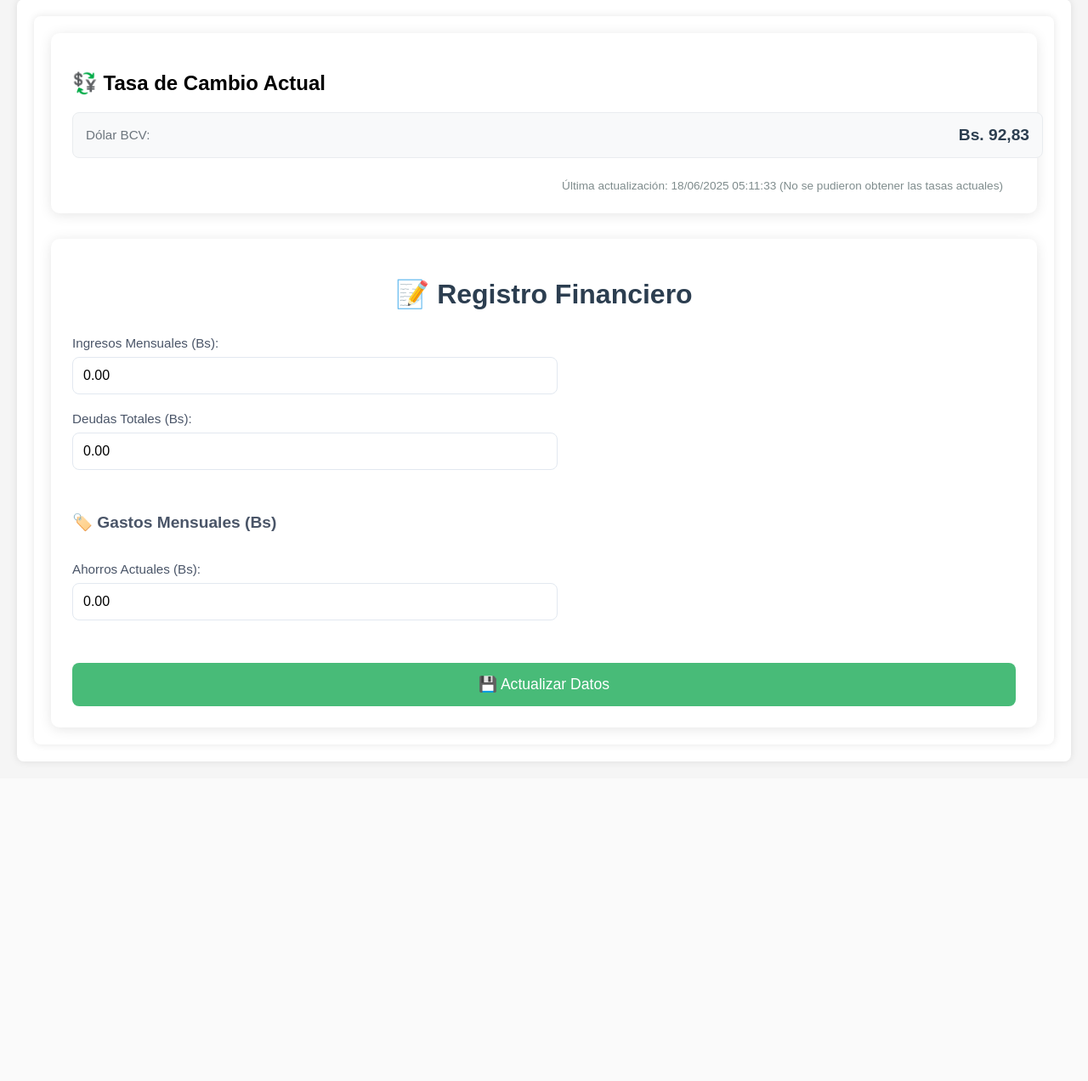
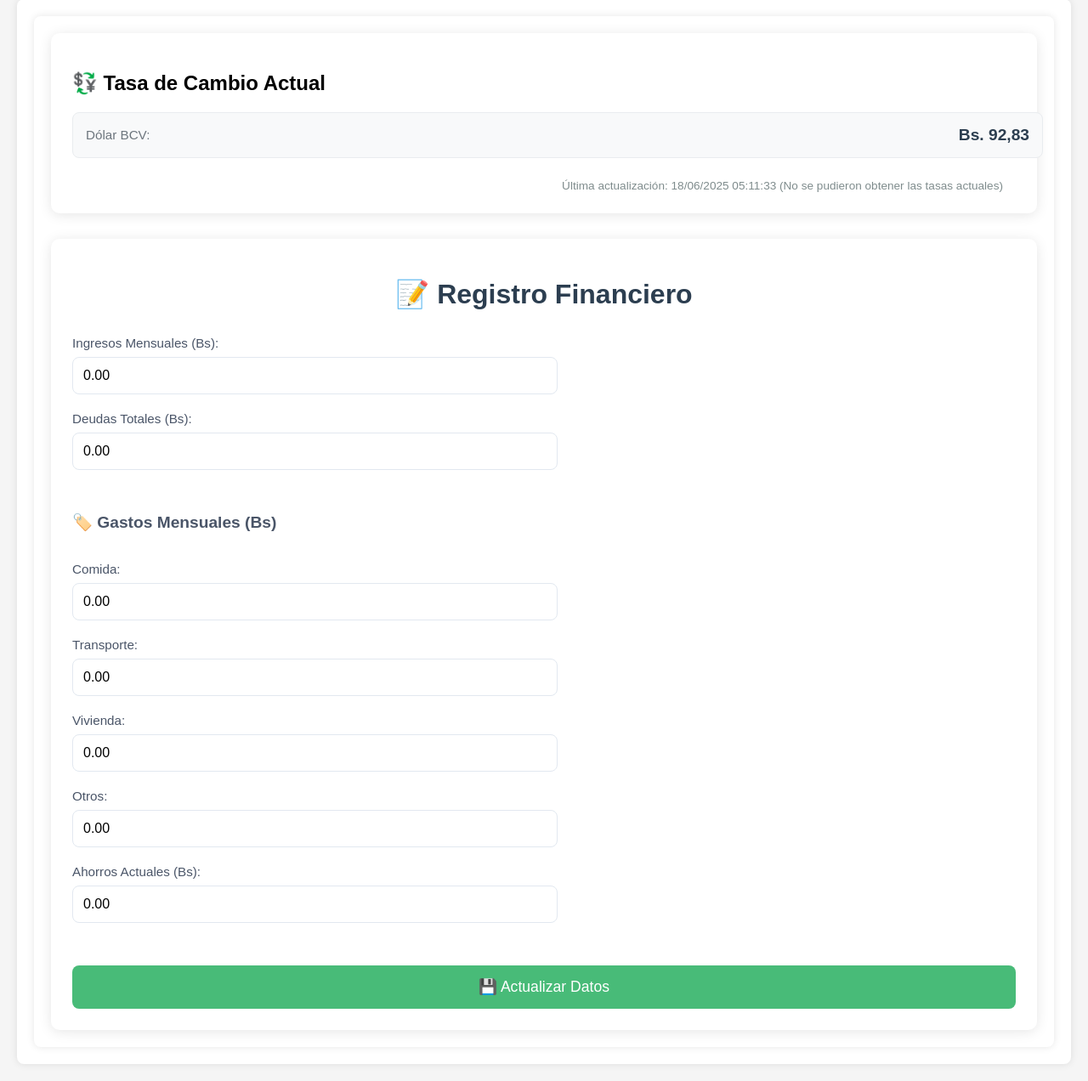
Before and after one commit to PotOfCode/AI-financial-advisor, a Flask app: template templates/registro.html in a window 1280 px wide. Shown: the part 111-1383 px from the top of the page at 85% size. Before the commit the page ends 1009 px from the top, so only its background shows below. Run offline with Flask 3, Linux system fonts and the light colour scheme; the template is opened without the code that fills it, so the values that code supplies are empty; data comes from the database, SQL or seed files in the repository.

Commit message:
Databes Add

```diff
--- a/app.py
+++ b/app.py
@@ -9,6 +9,8 @@ from io import BytesIO
 import base64
 import matplotlib
 matplotlib.use('Agg')
+from flask_sqlalchemy import SQLAlchemy
+from flask_migrate import Migrate
 import os
 from flask_cors import CORS
 from datetime import datetime
@@ -26,6 +28,34 @@ genai.configure(api_key=GOOGLE_API_KEY)
 
 # ** API para Tasas de Cambio **
 EXCHANGERATE_API_KEY = os.environ.get('CHANGE_API_KEY')
+
+#* --- Configuración de la Base de Datos SQLite ---
+basedir = os.path.abspath(os.path.dirname(__file__))
+app.config['SQLALCHEMY_DATABASE_URI'] = 'sqlite:///' + os.path.join(basedir, 'site.db')
+app.config['SQLALCHEMY_TRACK_MODIFICATIONS'] = False
+db = SQLAlchemy(app)
+migrate = Migrate(app, db)
+
+    #* --- Modelos de Base de Datos ---
+
+class User(db.Model):
+    id = db.Column(db.Integer, primary_key=True)
+    identifier = db.Column(db.String(120), unique=True, nullable=False) # nullable=False significa que no puede ser nulo
+    financial_data = db.relationship('FinancialData', backref='owner', uselist=False, lazy='joined')
+
+class FinancialData(db.Model):
+    id = db.Column(db.Integer, primary_key=True)
+    user_id = db.Column(db.Integer, db.ForeignKey('user.id'), nullable=False, unique=True)
+    ingresos = db.Column(db.Float, default=0.0, nullable=False)
+    gasto_comida = db.Column(db.Float, default=0.0, nullable=False)
+    gasto_transporte = db.Column(db.Float, default=0.0, nullable=False)
+    gasto_vivienda = db.Column(db.Float, default=0.0, nullable=False)
+    gasto_otros = db.Column(db.Float, default=0.0, nullable=False)
+    deudas = db.Column(db.Float, default=0.0, nullable=False)
+    ahorros = db.Column(db.Float, default=0.0, nullable=False)
+
+    #* --- Fin de Modelos ---
+#* --- Fin de Configuración de Base de Datos ---
 
 # Rutas y Lógica de la Aplicación
 
@@ -137,18 +167,43 @@ def get_chat_session():
     # y guardar la sesión al final de la petición.
     return chat
 
+@app.before_request
+def load_user_and_data():
+    default_identifier = 'usuario_unico_del_asesor'
+    user = User.query.filter_by(identifier=default_identifier).first()
+    if not user:
+        try:
+            user = User(identifier=default_identifier)
+            db.session.add(user)
+            db.session.commit()
+        except Exception as e:
+            db.session.rollback()
+            print(f"Error al crear usuario por defecto: {e}")
+            return
 
-@app.before_request
-def inicializar_datos():
-    # Inicializa session['datos'] con valores float por defecto si no existe
-    if 'datos' not in session:
-        session['datos'] = {
-            'ingresos': 0.0,
-            'gastos': {'Comida': 0.0, 'Transporte': 0.0, 'Vivienda': 0.0, 'Otros': 0.0},
-            'deudas': 0.0,
-            'ahorros': 0.0
-        }
-        session.modified = True
+    financial_data = FinancialData.query.filter_by(user_id=user.id).first()
+
+    if not financial_data:
+        try:
+            financial_data = FinancialData(
+                user_id=user.id,
+                ingresos=0.0,
+                gasto_comida=0.0,
+                gasto_transporte=0.0,
+                gasto_vivienda=0.0,
+                gasto_otros=0.0,
+                deudas=0.0,
+                ahorros=0.0
+            )
+            db.session.add(financial_data)
+            db.session.commit()
+        except Exception as e:
+            db.session.rollback()
+            print(f"Error al crear datos financieros iniciales: {e}")
+            return
+
+    session['current_user_id'] = user.id
+    session.modified = True
 
 @app.route('/')
 def index():
@@ -157,9 +212,13 @@ def index():
 
 @app.route('/registro', methods=['GET', 'POST'])
 def registro():
-    # Asegurar que session['datos'] existe antes de intentar acceder a ella
-    if 'datos' not in session:
-        inicializar_datos() # Llama a la función para inicializarla si no existe
+    user_id = session.get('current_user_id') # Obtenemos el ID de la sesión
+    user = User.query.get(user_id) # Buscamos el objeto User
+    user_financial_data = user.financial_data
+
+    if not user_financial_data:
+        flash('Error interno: No se pudieron cargar tus datos financieros.', 'danger')
+        return redirect(url_for('index'))
 
     if request.method == 'POST':
         try:
@@ -171,29 +230,26 @@ def registro():
             deudas = float(request.form.get('deudas', 0.0))
             ahorros = float(request.form.get('ahorros', 0.0))
 
-            session['datos'] = {
-                'ingresos': max(0.0, ingresos),
-                'gastos': {
-                    'Comida': max(0.0, comida),
-                    'Transporte': max(0.0, transporte),
-                    'Vivienda': max(0.0, vivienda),
-                    'Otros': max(0.0, otros)
-                },
-                'deudas': max(0.0, deudas),
-                'ahorros': max(0.0, ahorros)
-            }
-            session.modified = True # Marca la sesión como modificada para que se guarde
-            flash('Datos actualizados correctamente', 'success') # Añade mensaje de éxito
+            user_financial_data.ingresos = max(0.0, ingresos)
+            user_financial_data.gasto_comida = max(0.0, comida)
+            user_financial_data.gasto_transporte = max(0.0, transporte)
+            user_financial_data.gasto_vivienda = max(0.0, vivienda)
+            user_financial_data.gasto_otros = max(0.0, otros)
+            user_financial_data.deudas = max(0.0, deudas)
+            user_financial_data.ahorros = max(0.0, ahorros)
+
+            db.session.commit()
+            flash('Datos actualizados correctamente', 'success')
         except ValueError:
-            flash('Error: Ingresa solo valores numéricos válidos.', 'danger') # Clase 'danger' para estilos de error
+            flash('Error: Ingresa solo valores numéricos válidos.', 'danger')
+            db.session.rollback()
+
         except Exception as e:
-             flash(f'Error al guardar datos: {e}', 'danger') # Captura otros errores potenciales
-        # Si hubo un POST, generalmente quieres que el usuario vea los datos actualizados (o el error flash)
-        # en la misma página de registro. No redirigimos si no es necesario.
-        # return redirect(url_for('registro')) # Esto redirigiría siempre
+            db.session.rollback() # IMPORTANTE: Deshacer cambios pendientes si hay un error
+            flash(f'Error al guardar datos: {e}', 'danger')
 
     # En GET request o después de POST, renderizar la plantilla con los datos actuales de la sesión
-    return render_template('registro.html', datos=session.get('datos', {})) # Usar .get con default {} por si acaso
+    return render_template('registro.html', datos=user_financial_data) # Usar .get con default {} por si acaso
 
 @app.route('/asistente')
 def asistente():
@@ -293,70 +349,54 @@ def chat_handler():
 
 @app.route('/analizador')
 def analizador():
-    # Asegurar que session['datos'] existe antes de intentar acceder a ella
-    if 'datos' not in session:
-        inicializar_datos() # Llama a la función para inicializarla si no existe
+    user_id = session.get('current_user_id')
+    user = User.query.get(user_id)
+    user_financial_data = user.financial_data
 
-    # Obtener datos de gastos de la sesión
-    gastos = session.get('datos', {}).get('gastos', {}) # Usar .get() para manejo seguro
+    if not user_financial_data:
 
-    # Filtrar categorías con valores mayores a 0 y asegurar que son float
+        flash('Por favor, registra tus datos financieros primero.', 'info')
+        return redirect(url_for('registro'))
+
+    gastos = {
+    'Comida': user_financial_data.gasto_comida,
+    'Transporte': user_financial_data.gasto_transporte,
+    'Vivienda': user_financial_data.gasto_vivienda,
+    'Otros': user_financial_data.gasto_otros
+    }
+    ingresos = user_financial_data.ingresos # Obtener ingresos de la DB
+
     valores = []
     etiquetas = []
     for categoria, monto in gastos.items():
-        try:
-            monto = float(monto) # Convertir a float
-            if monto > 0:
-                valores.append(monto)
-                etiquetas.append(categoria)
-        except (ValueError, TypeError):
-            # Ignorar o loguear si un valor de gasto no es un número
-            print(f"Advertencia: Valor no numérico para el gasto '{categoria}': {monto}. Se ignorará para el gráfico.")
-            pass # Ignorar este par categoría/monto si no es válido
+        if monto > 0:
+            valores.append(monto)
+            etiquetas.append(categoria)
 
-    # Verificar si hay datos válidos para graficar
-    if not valores: # Si la lista de valores está vacía
         plot_url = None
-    else:
-        # Generar gráfico de pastel (o dona)
-        img = BytesIO()
-        plt.figure(figsize=(8, 8))
-        plt.pie(valores,
-                labels=etiquetas,
-                autopct='%1.1f%%', # Formato de porcentaje con un decimal
-                startangle=140,    # Ángulo inicial
-                wedgeprops=dict(width=0.4, edgecolor='white')) # Estilo de dona
-        plt.title('Distribución de Gastos', fontsize=16)
-        plt.axis('equal') # Asegura que el círculo es un círculo
-        plt.tight_layout() # Ajusta el diseño para evitar cortes
+        if valores:
+            # Generar gráfico de pastel (versión original simple)
+            img = BytesIO()
+            plt.figure(figsize=(8, 8))
+            plt.pie(valores, labels=etiquetas, autopct='%1.1f%%', startangle=140)
+            plt.title('Distribución de Gastos')
+            plt.axis('equal')
+            plt.savefig(img, format='png')
+            plt.close()
+            img.seek(0)
+            plot_url = base64.b64encode(img.getvalue()).decode('utf8')
 
-        # Guardar en BytesIO, cerrar figura y codificar
-        plt.savefig(img, format='png')
-        plt.close() # Cierra la figura para liberar memoria
-        img.seek(0) # Mover el cursor al inicio del buffer
-        plot_url = base64.b64encode(img.getvalue()).decode('utf8')
-
-    # Regla 50/30/20: Calcular el presupuesto recomendado
-    try:
-        ingresos = float(session.get('datos', {}).get('ingresos', 0.0)) # Usar .get() con default
-    except (ValueError, TypeError):
-        ingresos = 0.0 # Default en caso de error de tipo/valor
-
-    # Asegurar que los ingresos no sean negativos antes del cálculo
-    ingresos = max(0.0, ingresos)
-
-    presupuesto = {
-        'necesidades': ingresos * 0.5,
-        'deseos': ingresos * 0.3,
-        'ahorro': ingresos * 0.2
-    }
-    # Asegurarse de que los resultados del presupuesto no sean negativos
-    presupuesto = {k: max(0.0, v) for k, v in presupuesto.items()}
+        presupuesto = {
+            'necesidades': ingresos * 0.5,
+            'deseos': ingresos * 0.3,
+            'ahorro': ingresos * 0.2
+        }
+        presupuesto = {k: max(0.0, v) for k, v in presupuesto.items()}
 
 
     return render_template('analizador.html',
-                         plot_url=plot_url,
-                         presupuesto=presupuesto)
+                        plot_url=plot_url,
+                        presupuesto=presupuesto)
 
 if __name__ == '__main__':
     # Configuración de host y puerto, y modo debug desde variables de entorno
--- a/templates/registro.html
+++ b/templates/registro.html
@@ -37,28 +36,42 @@
                 <div class="form-column mobile-column">
                     <div class="form-group">
                         <label for="ingresos">Ingresos Mensuales (Bs):</label>
-                        <input type="number" step="0.01" name="ingresos" id="ingresos" value="{{ '%.2f'|format(datos.ingresos|float) if datos.ingresos is not none else '0.00' }}" required>
+                        <input type="number" step="0.01" name="ingresos" id="ingresos" value="{{ '%.2f'|format(datos.ingresos|float) if datos and datos.ingresos is not none else '0.00' }}" required>
                     </div>
 
                     <div class="form-group">
                         <label for="deudas">Deudas Totales (Bs):</label>
-                        <input type="number" step="0.01" name="deudas" id="deudas" value="{{ '%.2f'|format(datos.deudas|float) if datos.deudas is not none else '0.00' }}" required>
+                        <input type="number" step="0.01" name="deudas" id="deudas" value="{{ '%.2f'|format(datos.deudas|float) if datos and datos.deudas is not none else '0.00' }}" required>
                     </div>
                 </div>
 
                 <!-- Columna 2 -->
                 <div class="form-column mobile-column">
                     <h3 class="gastos-title">🏷️ Gastos Mensuales (Bs)</h3>
-                    {% for categoria, valor in datos.gastos.items() %}
                     <div class="form-group">
-                        <label for="{{ categoria.lower() }}">{{ categoria }}:</label>
-                        <input type="number" step="0.01" name="{{ categoria.lower() }}" id="{{ categoria.lower() }}" value="{{ '%.2f'|format(valor|float) if valor is not none else '0.00' }}" required>
+                        <label for="comida">Comida:</label>
+                        <input type="number" step="0.01" name="comida" id="comida" value="{{ '%.2f'|format(datos.gasto_comida|float) if datos and datos.gasto_comida is not none else '0.00' }}" required>
                     </div>
-                    {% endfor %}
+
+                    <div class="form-group">
+                        <label for="transporte">Transporte:</label>
+                        <input type="number" step="0.01" name="transporte" id="transporte" value="{{ '%.2f'|format(datos.gasto_transporte|float) if datos and datos.gasto_transporte is not none else '0.00' }}" required>
+                    </div>
+
+                    <div class="form-group">
+                        <label for="vivienda">Vivienda:</label>
+                        <input type="number" step="0.01" name="vivienda" id="vivienda" value="{{ '%.2f'|format(datos.gasto_vivienda|float) if datos and datos.gasto_vivienda is not none else '0.00' }}" required>
+                    </div>
+
+                    <div class="form-group">
+                        <label for="otros">Otros:</label>
+                        <input type="number" step="0.01" name="otros" id="otros" value="{{ '%.2f'|format(datos.gasto_otros|float) if datos and datos.gasto_otros is not none else '0.00' }}" required>
+                    </div>
 
                     <div class="form-group">
                         <label for="ahorros">Ahorros Actuales (Bs):</label>
-                        <input type="number" step="0.01" name="ahorros" id="ahorros" value="{{ '%.2f'|format(datos.ahorros|float) if datos.ahorros is not none else '0.00' }}" required>
+                        {# Accede directamente al atributo 'ahorros' #}
+                        <input type="number" step="0.01" name="ahorros" id="ahorros" value="{{ '%.2f'|format(datos.ahorros|float) if datos and datos.ahorros is not none else '0.00' }}" required>
                     </div>
                 </div>
             </div>
@@ -100,14 +111,13 @@ document.addEventListener('DOMContentLoaded', () => {
     })
     .catch(error => {
         console.error('Error al cargar las tasas:', error);
-        // Mostrar indicadores de error en la interfaz
         document.getElementById('tasaBcv').textContent = 'Error';
-        // Eliminado: Actualización de tasaPromedio en caso de error
         document.getElementById('actualizacion').textContent = 'No se pudieron cargar las tasas.';
     });
 });
 </script>
 
+{# Estilos #}
 <style>
 /* ============= ESTILOS BASE ============= */
 .container {
```
Also changed, not shown: other parts of templates/registro.html (+12 -17 lines), 1 other file.
